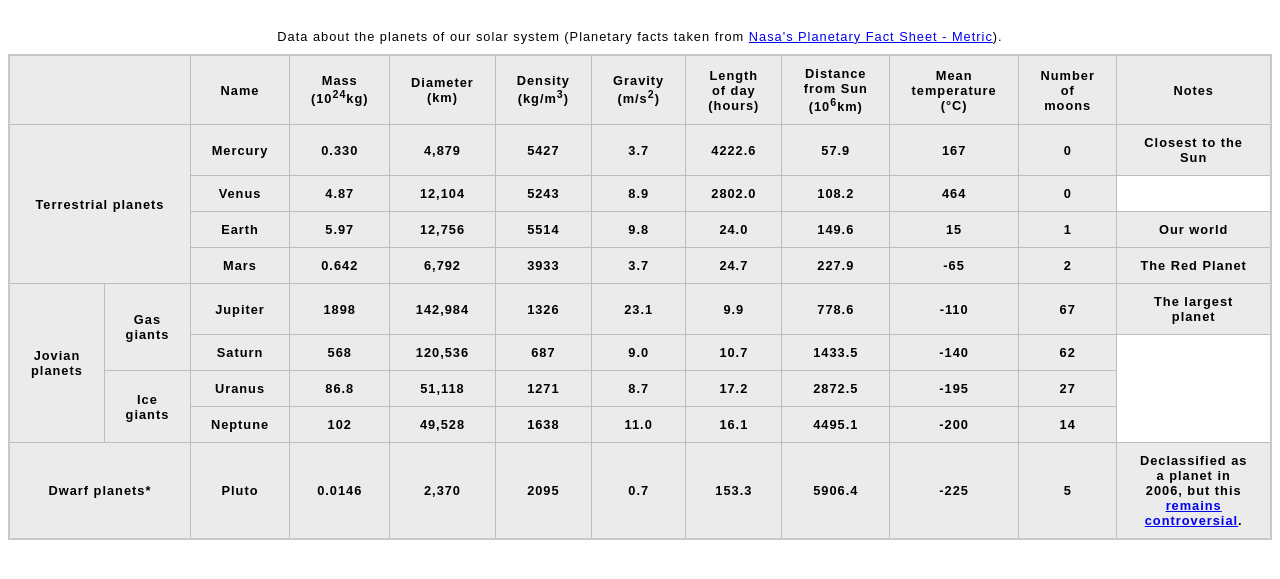
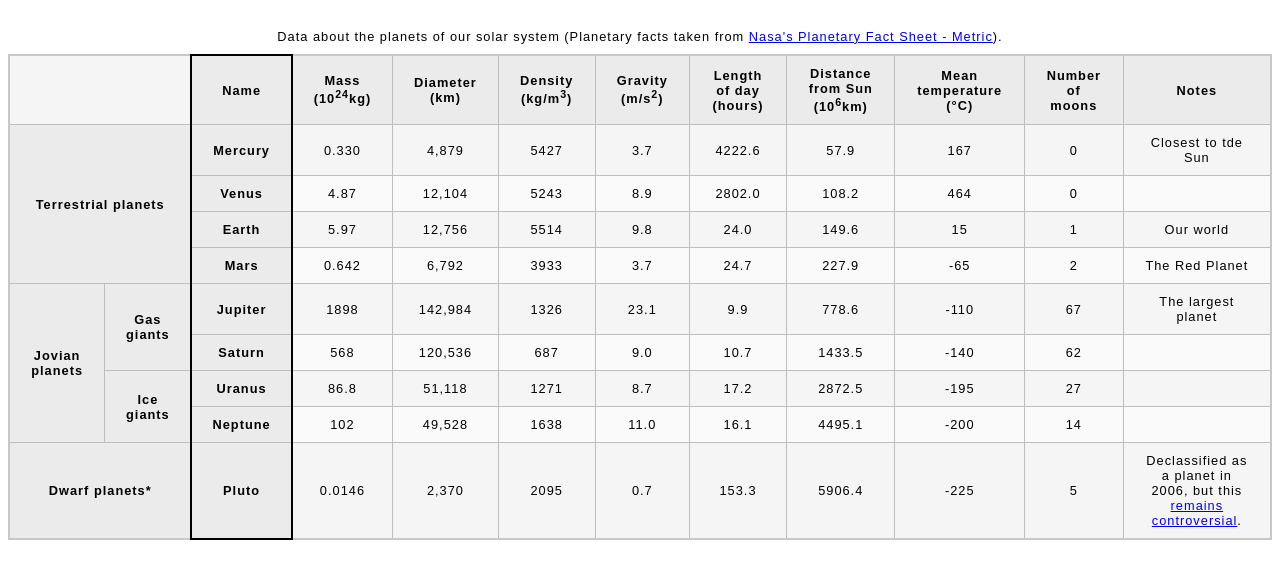
Before and after one commit to mickey-vee/mdn-tables-assessment, a plain HTML site: page index.html in a window 1280 px wide. Shown: the part 61-640 px from the top of the page. Drawn offline with Linux system fonts and the light colour scheme.

Commit message:
Added scope and border around name column

```diff
--- a/index.html
+++ b/index.html
@@ -15,144 +15,152 @@
           >Nasa's Planetary Fact Sheet - Metric</a
         >).
       </caption>
+      <colgroup>
+        <col span="2" />
+        <col style="border: 2px solid black" />
+      </colgroup>
       <thead>
         <tr>
-          <th colspan="2"></th>
-          <th>Name</th>
-          <th>Mass (10<sup>24</sup>kg)</th>
-          <th>Diameter (km)</th>
-          <th>Density (kg/m<sup>3</sup>)</th>
-          <th>Gravity (m/s<sup>2</sup>)</th>
-          <th>Length of day (hours)</th>
-          <th>Distance from Sun (10<sup>6</sup>km)</th>
-          <th>Mean temperature (°C)</th>
-          <th>Number of moons</th>
-          <th>Notes</th>
+          <td colspan="2"></td>
+          <th scope="col">Name</th>
+          <th scope="col">Mass (10<sup>24</sup>kg)</th>
+          <th scope="col">Diameter (km)</th>
+          <th scope="col">Density (kg/m<sup>3</sup>)</th>
+          <th scope="col">Gravity (m/s<sup>2</sup>)</th>
+          <th scope="col">Length of day (hours)</th>
+          <th scope="col">Distance from Sun (10<sup>6</sup>km)</th>
+          <th scope="col">Mean temperature (°C)</th>
+          <th scope="col">Number of moons</th>
+          <th scope="col">Notes</th>
         </tr>
       </thead>
       <tbody>
         <tr>
-          <th rowspan="4" colspan="2">Terrestrial planets</th>
-          <th>Mercury</th>
-          <th>0.330</th>
-          <th>4,879</th>
-          <th>5427</th>
-          <th>3.7</th>
-          <th>4222.6</th>
-          <th>57.9</th>
-          <th>167</th>
-          <th>0</th>
-          <th>Closest to the Sun</th>
+          <th rowspan="4" colspan="2" scope="rowgroup">Terrestrial planets</th>
+          <th scope="row" scope="row">Mercury</th>
+          <td>0.330</td>
+          <td>4,879</td>
+          <td>5427</td>
+          <td>3.7</td>
+          <td>4222.6</td>
+          <td>57.9</td>
+          <td>167</td>
+          <td>0</td>
+          <td>Closest to tde Sun</td>
         </tr>
 
         <tr>
-          <th>Venus</th>
-          <th>4.87</th>
-          <th>12,104</th>
-          <th>5243</th>
-          <th>8.9</th>
-          <th>2802.0</th>
-          <th>108.2</th>
-          <th>464</th>
-          <th>0</th>
+          <th scope="row" scope="row">Venus</th>
+          <td>4.87</td>
+          <td>12,104</td>
+          <td>5243</td>
+          <td>8.9</td>
+          <td>2802.0</td>
+          <td>108.2</td>
+          <td>464</td>
+          <td>0</td>
+          <td></td>
         </tr>
 
         <tr>
-          <th>Earth</th>
-          <th>5.97</th>
-          <th>12,756</th>
-          <th>5514</th>
-          <th>9.8</th>
-          <th>24.0</th>
-          <th>149.6</th>
-          <th>15</th>
-          <th>1</th>
-          <th>Our world</th>
+          <th scope="row" scope="row">Earth</th>
+          <td>5.97</td>
+          <td>12,756</td>
+          <td>5514</td>
+          <td>9.8</td>
+          <td>24.0</td>
+          <td>149.6</td>
+          <td>15</td>
+          <td>1</td>
+          <td>Our world</td>
         </tr>
 
         <tr>
-          <th>Mars</th>
-          <th>0.642</th>
-          <th>6,792</th>
-          <th>3933</th>
-          <th>3.7</th>
-          <th>24.7</th>
-          <th>227.9</th>
-          <th>-65</th>
-          <th>2</th>
-          <th>The Red Planet</th>
+          <th scope="row" scope="row">Mars</th>
+          <td>0.642</td>
+          <td>6,792</td>
+          <td>3933</td>
+          <td>3.7</td>
+          <td>24.7</td>
+          <td>227.9</td>
+          <td>-65</td>
+          <td>2</td>
+          <td>The Red Planet</td>
         </tr>
 
         <tr>
-          <th rowspan="4">Jovian planets</th>
-          <th rowspan="2">Gas giants</th>
-          <th>Jupiter</th>
-          <th>1898</th>
-          <th>142,984</th>
-          <th>1326</th>
-          <th>23.1</th>
-          <th>9.9</th>
-          <th>778.6</th>
-          <th>-110</th>
-          <th>67</th>
-          <th>The largest planet</th>
+          <th rowspan="4" scope="rowgroup">Jovian planets</th>
+          <th rowspan="2" scope="rowgroup">Gas giants</th>
+          <th scope="row" scope="row">Jupiter</th>
+          <td>1898</td>
+          <td>142,984</td>
+          <td>1326</td>
+          <td>23.1</td>
+          <td>9.9</td>
+          <td>778.6</td>
+          <td>-110</td>
+          <td>67</td>
+          <td>The largest planet</td>
         </tr>
 
         <tr>
-          <th>Saturn</th>
-          <th>568</th>
-          <th>120,536</th>
-          <th>687</th>
-          <th>9.0</th>
-          <th>10.7</th>
-          <th>1433.5</th>
-          <th>-140</th>
-          <th>62</th>
+          <th scope="row" scope="row">Saturn</th>
+          <td>568</td>
+          <td>120,536</td>
+          <td>687</td>
+          <td>9.0</td>
+          <td>10.7</td>
+          <td>1433.5</td>
+          <td>-140</td>
+          <td>62</td>
+          <td></td>
         </tr>
 
         <tr>
-          <th rowspan="2">Ice giants</th>
-          <th>Uranus</th>
-          <th>86.8</th>
-          <th>51,118</th>
-          <th>1271</th>
-          <th>8.7</th>
-          <th>17.2</th>
-          <th>2872.5</th>
-          <th>-195</th>
-          <th>27</th>
+          <th rowspan="2" scope="rowgroup">Ice giants</th>
+          <th scope="row" scope="row">Uranus</th>
+          <td>86.8</td>
+          <td>51,118</td>
+          <td>1271</td>
+          <td>8.7</td>
+          <td>17.2</td>
+          <td>2872.5</td>
+          <td>-195</td>
+          <td>27</td>
+          <td></td>
         </tr>
 
         <tr>
-          <th>Neptune</th>
-          <th>102</th>
-          <th>49,528</th>
-          <th>1638</th>
-          <th>11.0</th>
-          <th>16.1</th>
-          <th>4495.1</th>
-          <th>-200</th>
-          <th>14</th>
+          <th scope="row" scope="row">Neptune</th>
+          <td>102</td>
+          <td>49,528</td>
+          <td>1638</td>
+          <td>11.0</td>
+          <td>16.1</td>
+          <td>4495.1</td>
+          <td>-200</td>
+          <td>14</td>
+          <td></td>
         </tr>
 
         <tr>
-          <th colspan="2">Dwarf planets*</th>
-          <th>Pluto</th>
-          <th>0.0146</th>
-          <th>2,370</th>
-          <th>2095</th>
-          <th>0.7</th>
-          <th>153.3</th>
-          <th>5906.4</th>
-          <th>-225</th>
-          <th>5</th>
-          <th>
+          <th colspan="2" scope="rowgroup">Dwarf planets*</th>
+          <th scope="row" scope="row">Pluto</th>
+          <td>0.0146</td>
+          <td>2,370</td>
+          <td>2095</td>
+          <td>0.7</td>
+          <td>153.3</td>
+          <td>5906.4</td>
+          <td>-225</td>
+          <td>5</td>
+          <td>
             Declassified as a planet in 2006, but this
             <a
               href="http://www.usatoday.com/story/tech/2014/10/02/pluto-planet-solar-system/16578959/"
               >remains controversial</a
             >.
-          </th>
+          </td>
         </tr>
       </tbody>
     </table>
```
